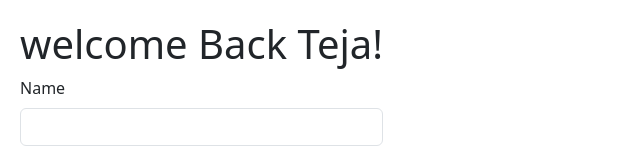
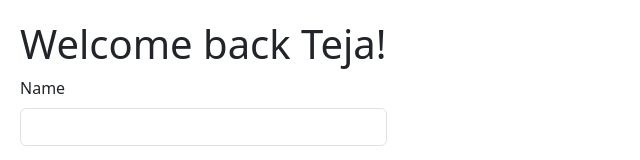
Before and after one commit to teja205101/React-18, a React (Vite) app: page / in a window 1280 px wide. Shown: the top 160 px of the page, without its empty margins (0-640 px from the left). Built offline with nearby package versions, Linux system fonts and the light colour scheme.

Commit message:
Handel Submit and formState from React Hook Form

```diff
--- a/src/components/Form/ReactHookForm.tsx
+++ b/src/components/Form/ReactHookForm.tsx
@@ -1,7 +1,7 @@
 import { useForm, type FieldValues } from "react-hook-form";
 
 function ReactHookForm() {
-    const { register, handleSubmit } = useForm();
+    const { register, handleSubmit, formState : {errors} } = useForm();
 
     const onSubmit = (data:FieldValues)=>console.log(data);
 
@@ -9,7 +9,9 @@ function ReactHookForm() {
 
         <div className="mb-3">
             <label htmlFor="name" className="form-label">Name</label>
-            <input {...register('name')} id="name" type="text" className="form-control" />
+            <input {...register('name', {required: true, minLength:4})} id="name" type="text" className="form-control" />
+            {errors.name?.type === "required" && <p style={{color:"red"}}> Name is required</p>}
+            {errors.name?.type === "minLength" && <p style={{color:"red"}}> Name must be at least 4 characters long</p>}
         </div>
 
         <div className="mb-3">
--- a/src/components/Message/Message.tsx
+++ b/src/components/Message/Message.tsx
@@ -2,7 +2,7 @@ function Message() {
     const Name = () => "Teja";
     if (Name()){
         return (
-     <h1>welcome Back {Name()}!</h1>)
+     <h1>Welcome back {Name()}!</h1>)
     }
     return <>Hello </>
 }
```
